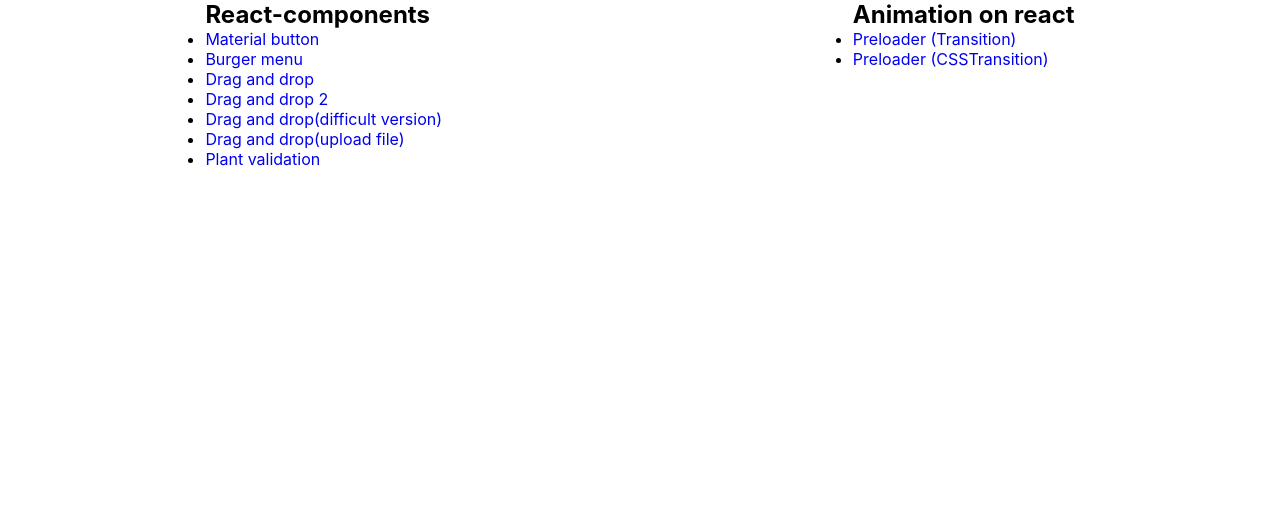
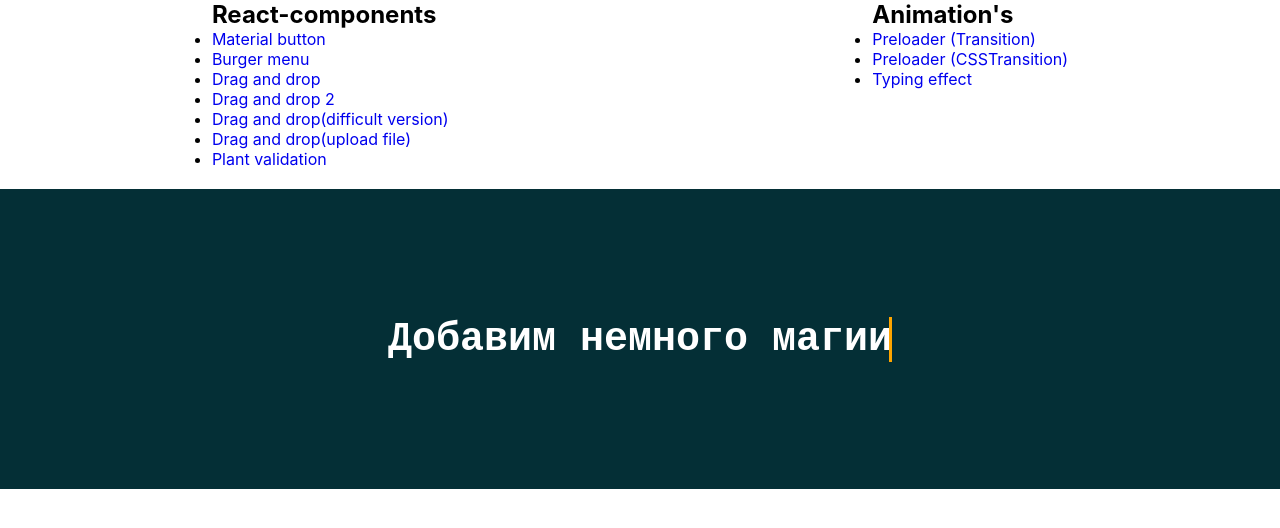
Before and after one commit to Artem-Pavlenko/react-components, a React (Create React App) app: page /typingEffect in a window 1280 px wide. Shown: the top 528 px of the page. Built offline with nearby package versions, Linux system fonts and the light colour scheme.

Commit message:
TypingEffect

```diff
--- a/src/App.tsx
+++ b/src/App.tsx
@@ -21,10 +21,11 @@ function App() {
                     </ul>
                 </div>
                 <div>
-                    <h2>Animation on react</h2>
+                    <h2>Animation's</h2>
                     <ul>
                         <li><Link to={'/rtg'}>Preloader (Transition)</Link></li>
                         <li><Link to={'/rtgCSSTransition'}>Preloader (CSSTransition)</Link></li>
+                        <li><Link to={'/typingEffect'}>Typing effect</Link></li>
                     </ul>
                 </div>
             </div>
--- /dev/null
+++ b/src/Components/Animations/TypingEffect/TypingEffect.module.css
@@ -0,0 +1,49 @@
+*{
+    padding: 0;
+    margin: 0;
+}
+.wrapper {
+    width: 100%;
+    height: 300px;
+    background-color: #042f36;
+    display: flex;
+    justify-content: center;
+    align-items: center;
+
+}
+
+.title {
+    font-size: 40px;
+    /*ширину указываем === сколько у нас букв в тексте, ch - символ*/
+    width: 21ch;
+    color: white;
+    /*важно добавить font-family: monospace;
+    это необходимо для того чтобы анимация корректно отрабатывала
+    в моношириных шрифтах все буквы одинакового размера и заглавные и прописные также*/
+    font-family: monospace;
+    /*чтобы контент не переносился*/
+    white-space: nowrap;
+    overflow: hidden;
+    /*заготовка под курсор*/
+    border-right: 3px solid orange;
+    /*steps(21) то есть столько сколько у нас символов и ширина (21ch)*/
+    animation: flashing-border .75s step-end infinite, printed-text 5s steps(21);
+}
+
+@keyframes flashing-border {
+    0% {
+        border-color: orange;
+    }
+    50%{
+        border-color: transparent;
+    }
+    100% {
+        border-color: orange;
+    }
+}
+
+@keyframes printed-text {
+    0%{
+        width: 0;
+    }
+}
--- /dev/null
+++ b/src/Components/Animations/TypingEffect/TypingEffect.tsx
@@ -0,0 +1,12 @@
+import React from 'react'
+import s from './TypingEffect.module.css'
+
+const TypingEffect = () => {
+    return (
+        <div className={s.wrapper}>
+            <h1 className={s.title}>Добавим немного магии </h1>
+        </div>
+    )
+}
+
+export default TypingEffect
--- a/src/Components/MaterialButton/MaterialButton.tsx
+++ b/src/Components/MaterialButton/MaterialButton.tsx
@@ -43,7 +43,7 @@ export const MaterialButton: React.FC<ButtonPropsType> = (props) => {
                 <span className={s.spanContainer} ref={container}>
                     {show && <div style={{left: `${positionX}px`, top: `${positionY}px`}} className={s.circle}/>}
                 </span>
-                <span className={s.btnText}>{props.children}</span>
+                <span className={s.btnText}>{props.children || 'click !'}</span>
             </button>
         </div>
     )
--- a/src/routes/routes.ts
+++ b/src/routes/routes.ts
@@ -9,6 +9,7 @@ import Preloader_transition from "../Components/Animations/react-transition-grou
 import {v1} from 'uuid'
 import Preloader_CSSTransition
     from "../Components/Animations/react-transition-group/Preloader_CSSTransition/Preloader_CSSTransition";
+import TypingEffect from "../Components/Animations/TypingEffect/TypingEffect";
 
 
 export const componentsRoutes = [
@@ -59,4 +60,9 @@ export const animationRoutes = [
         Component: Preloader_CSSTransition,
         id: v1()
     },
+    {
+        path: '/typingEffect',
+        Component: TypingEffect,
+        id: v1()
+    }
 ]
```
